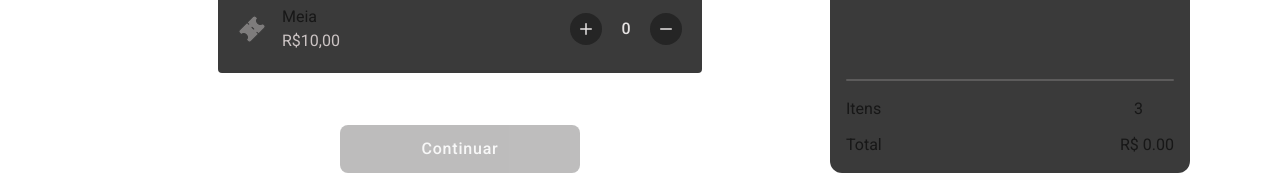
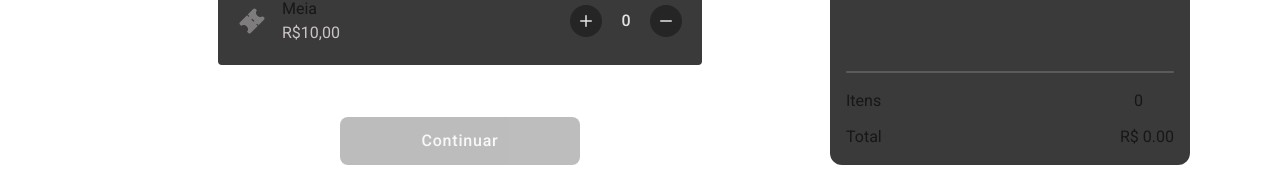
Before and after one commit to MaduDev003/LumiCine, a Next.js app: page /checkout/session in a window 1280 px wide. Shown: the part 743-922 px from the top of the page. Built offline with nearby package versions, Linux system fonts and the light colour scheme.

Commit message:
feat: persist at store for reload cases

```diff
--- a/src/features/checkout/components/CheckoutProduct.tsx
+++ b/src/features/checkout/components/CheckoutProduct.tsx
@@ -20,6 +20,10 @@ export default function CheckoutProgress({ type }: CheckoutType) {
     return (fullTicketsPrice + halfTicketsPrice).toFixed(2);
   }
 
+  function calcItemsQuantity(){
+    return tickets.full.quantity + tickets.half.quantity
+  }
+
   return (
     <div className="flex-1 bg-secondary-dark p-4 rounded-xl flex flex-col">
       <section className="flex flex-col gap-5 mb-3">
@@ -30,7 +34,7 @@ export default function CheckoutProgress({ type }: CheckoutType) {
 
         <div className="flex flex-col justify-center items-center gap-3">
           <img
-            className="w-30 rounded"
+            className="w-27 rounded"
             src={movie?.poster_url}
             alt={movie?.title}
           />
@@ -74,7 +78,7 @@ export default function CheckoutProgress({ type }: CheckoutType) {
             <div className="flex justify-between">
             <p>Itens</p>
             <div className="w-10">
-                <p>3</p>
+                <p>{calcItemsQuantity()}</p>
             </div>
             </div>
 
--- a/src/features/checkout/session/sessionPage.tsx
+++ b/src/features/checkout/session/sessionPage.tsx
@@ -79,7 +79,7 @@ export default function SessionPage() {
     { !menu &&(
         <>
           <Header setMenu={setMenu} allMoviesForSearch={[...nowPlayingMoviesData, ...comingSoonMoviesData]} />
-          <main className="mt-5 mb-10">
+          <main className="mt-3 mb-10">
             <div className="px-3 flex justify-center pt-8 pb-13">
                   <div className="w-full max-w-275 h-200 mx-auto pb-5  flex flex-col gap-4">
                       <CheckoutProgress type="session"/>
```
